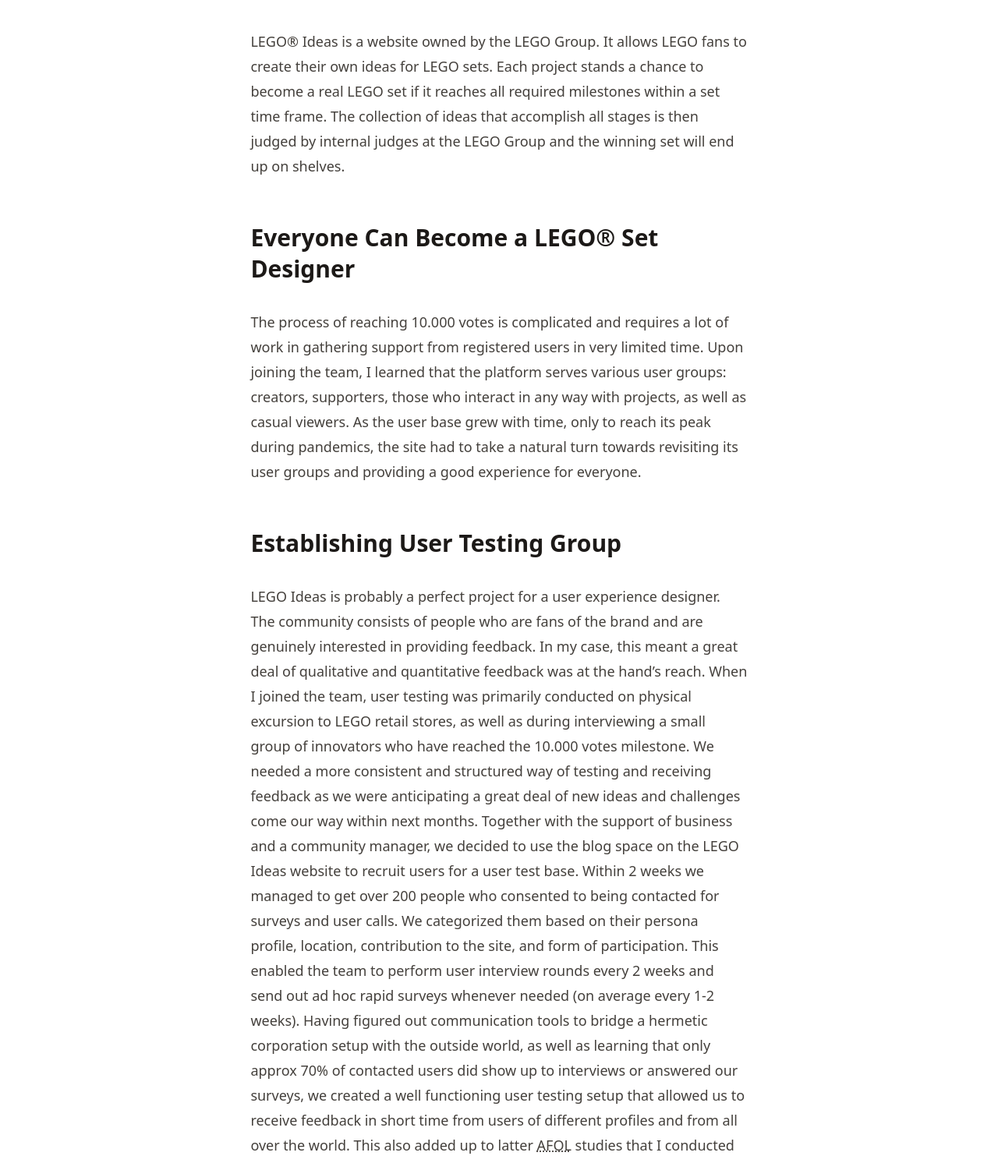
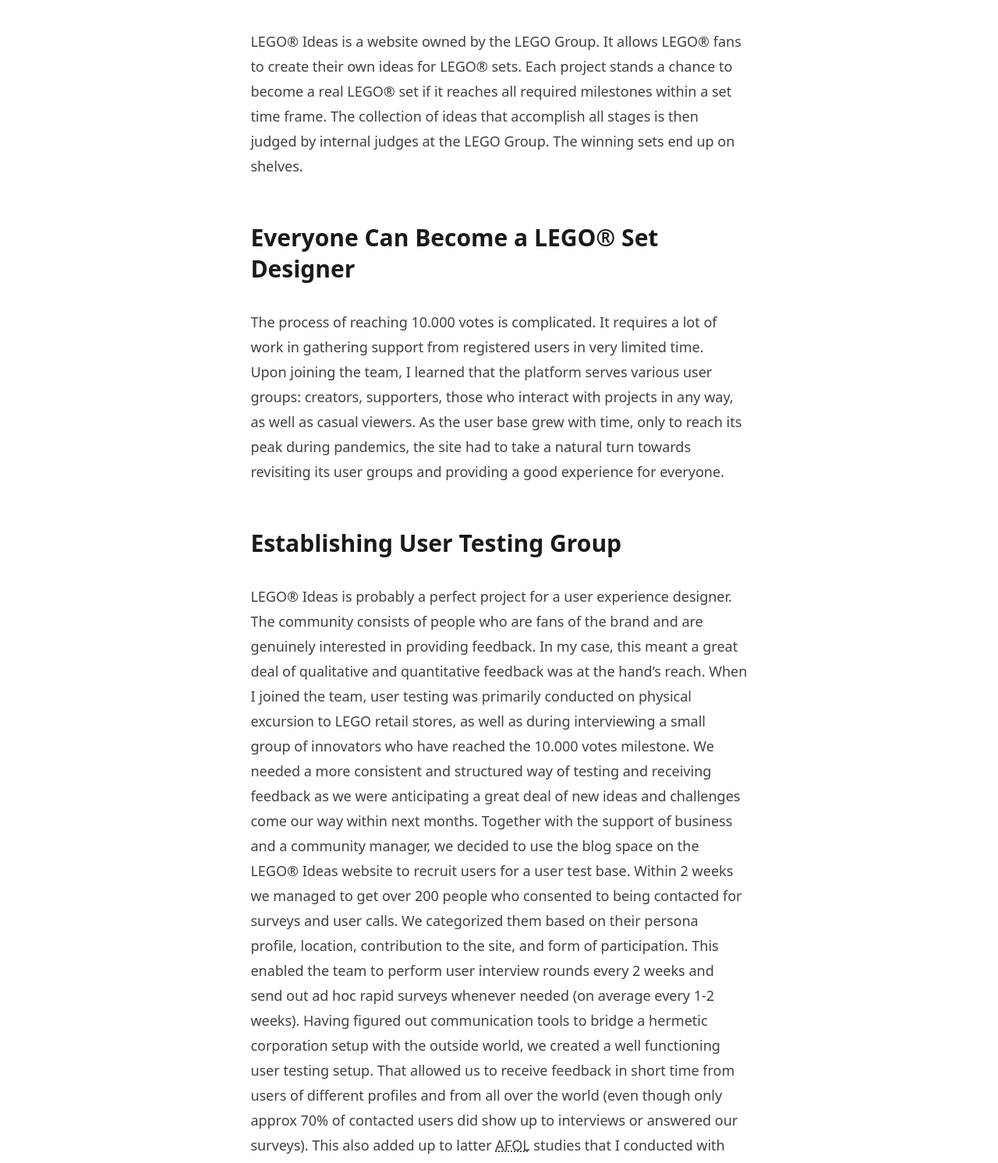
Before and after one commit to sylakarola/s.peka.la-fork, an Astro site: page /project/lego-ideas-user-testing in a window 1280 px wide. Shown: the part 459-1951 px from the top of the page at 78% size. Built offline with nearby package versions, Linux system fonts and the light colour scheme; Astro itself is replaced by a stand-in of ours; a web font is replaced by a local one.

Commit message:
LEGO Ideas user testing copy check

```diff
--- a/src/pages/project/lego-ideas-user-testing.md
+++ b/src/pages/project/lego-ideas-user-testing.md
@@ -8,25 +8,26 @@
 img: /assets/lego.png
 ---
 
-LEGO® Ideas is a website owned by the LEGO Group. It allows LEGO fans to create
-their own ideas for LEGO sets. Each project stands a chance to become a real
-LEGO set if it reaches all required milestones within a set time frame. The
+LEGO® Ideas is a website owned by the LEGO Group. It allows LEGO® fans to create
+their own ideas for LEGO® sets. Each project stands a chance to become a real
+LEGO® set if it reaches all required milestones within a set time frame. The
 collection of ideas that accomplish all stages is then judged by internal judges
-at the LEGO Group and the winning set will end up on shelves.
+at the LEGO Group. The winning sets end up on shelves.
 
 ## Everyone Can Become a LEGO® Set Designer
 
-The process of reaching 10.000 votes is complicated and requires a lot of work
-in gathering support from registered users in very limited time. Upon joining
+The process of reaching 10.000 votes is complicated. It requires a lot of work
+in gathering support from registered users in very limited time.
+<br> Upon joining
 the team, I learned that the platform serves various user groups: creators,
-supporters, those who interact in any way with projects, as well as casual
+supporters, those who interact with projects in any way, as well as casual
 viewers. As the user base grew with time, only to reach its peak during
 pandemics, the site had to take a natural turn towards revisiting its user
 groups and providing a good experience for everyone.
 
 ## Establishing User Testing Group
 
-LEGO Ideas is probably a perfect project for a user experience designer. The
+LEGO® Ideas is probably a perfect project for a user experience designer. The
 community consists of people who are fans of the brand and are genuinely
 interested in providing feedback. In my case, this meant a great deal of
 qualitative and quantitative feedback was at the hand’s reach. When I joined the
@@ -36,29 +37,28 @@
 way of testing and receiving feedback as we were anticipating a great deal of
 new ideas and challenges come our way within next months. Together with the
 support of business and a community manager, we decided to use the blog space on
-the LEGO Ideas website to recruit users for a user test base. Within 2 weeks we
+the LEGO®  Ideas website to recruit users for a user test base. Within 2 weeks we
 managed to get over 200 people who consented to being contacted for surveys and
 user calls. We categorized them based on their persona profile, location,
 contribution to the site, and form of participation. This enabled the team to
 perform user interview rounds every 2 weeks and send out ad hoc rapid surveys
 whenever needed (on average every 1-2 weeks). Having figured out communication
-tools to bridge a hermetic corporation setup with the outside world, as well as
-learning that only approx 70% of contacted users did show up to interviews or
-answered our surveys, we created a well functioning user testing setup that
+tools to bridge a hermetic corporation setup with the outside world, we created a well functioning user testing setup. That
 allowed us to receive feedback in short time from users of different profiles
-and from all over the world. This also added up to latter
+and from all over the world (even though only approx 70% of contacted users did show up to interviews or
+answered our surveys). This also added up to latter
 <abbr title="Adult Fans Of Lego">AFOL</abbr> studies that I conducted with
-another team in a so far secret project that and might soon see some daylight.
+another team in a secret project, that and might soon see some daylight.
 
-![Call for feedback on LEGO Ideas blog](/assets/ideas-feedback.png)
+![Call for feedback on LEGO® Ideas blog](/assets/ideas-feedback.png)
 
 ## User Groups and Multiple Project Types
 
 Having had the user testing group in place, we started gathering feedback on
 existing state of things following our quarterly goals and personas assigned to
-them. During our initial interview we quickly discovered there had been a great
+them. During our initial interview, we quickly discovered there had been a great
 deal of misinterpretation of different types of projects a creator could submit.
-On top of well known product ideas that might result in real life physical sets,
+On top of well known product ideas,
 the site had recently gained two new project types to involve users at all
 levels of expertise and engagement in digital product creation.
 
@@ -70,5 +70,5 @@
 
 This very first UX discovery lead us to creating an onboarding page with easily
 digestible information about products and clear
-<abbr title="Call To Action">CTA</abbr>s that followed user journeys of the
+<abbr title="Call To Action">CTA</abbr>s that followed user journeys of the different
 personas.
--- a/src/pages/project/lego-ideas.md
+++ b/src/pages/project/lego-ideas.md
@@ -51,7 +51,7 @@
 website had never been given enough love. It had never been prioritized due to its low visibility compared to other parts of the site. However, during our interviews we discovered it was a go-to place for many users as they often stater their user journey there. The
 profile page was a "safe" for all the projects users submitted or sets they
 followed to know the current state of things. We decided
-to revisit its design. We started with a user test at LEGO World (a yearly event happening in Copenhagen) where we
+to revisit its design. We started with a user test at <abbr title="a yearly event happening in Copenhagen">LEGO World</abbr> where we
 presented the existing at that time profile page and asked for feedback. On that
 day we collected a lot of information around information architecture and jobs
 to be done on and around that page. Next, we sketched scenarios for all user groups,
```
